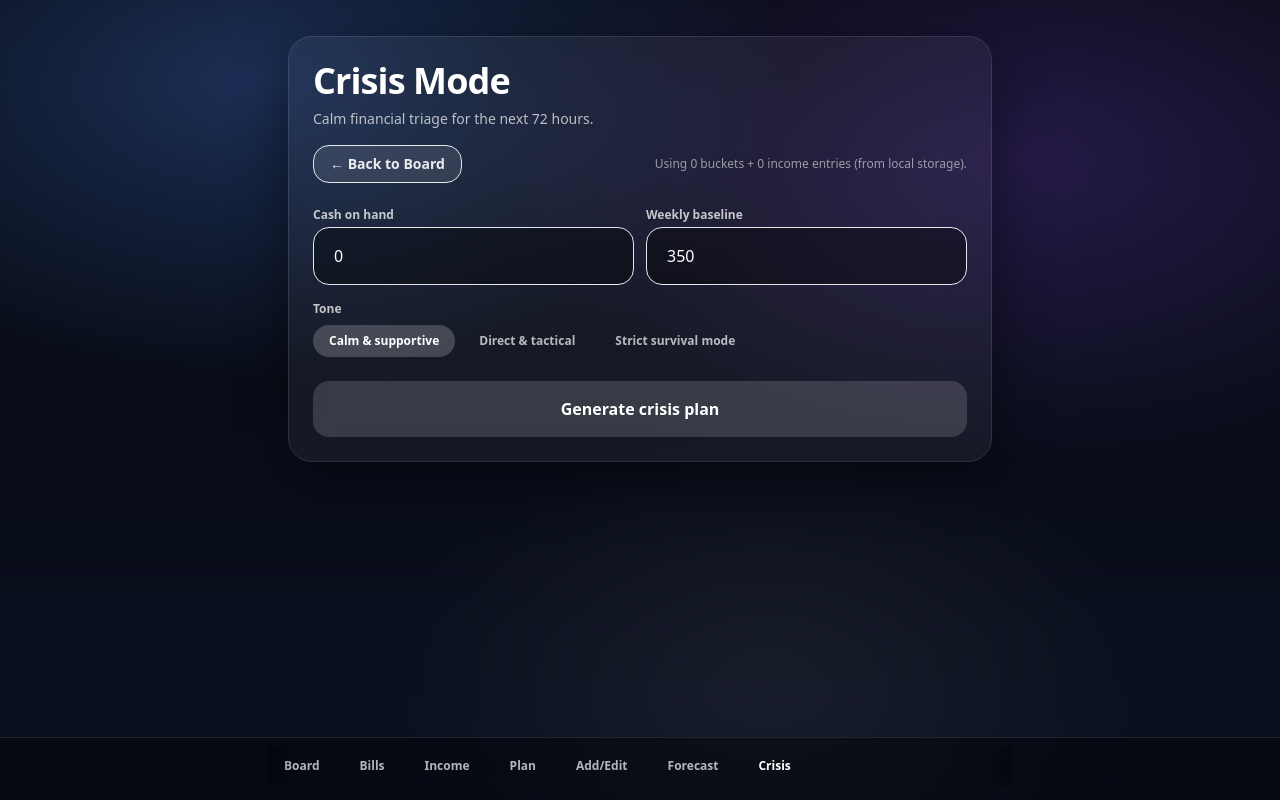
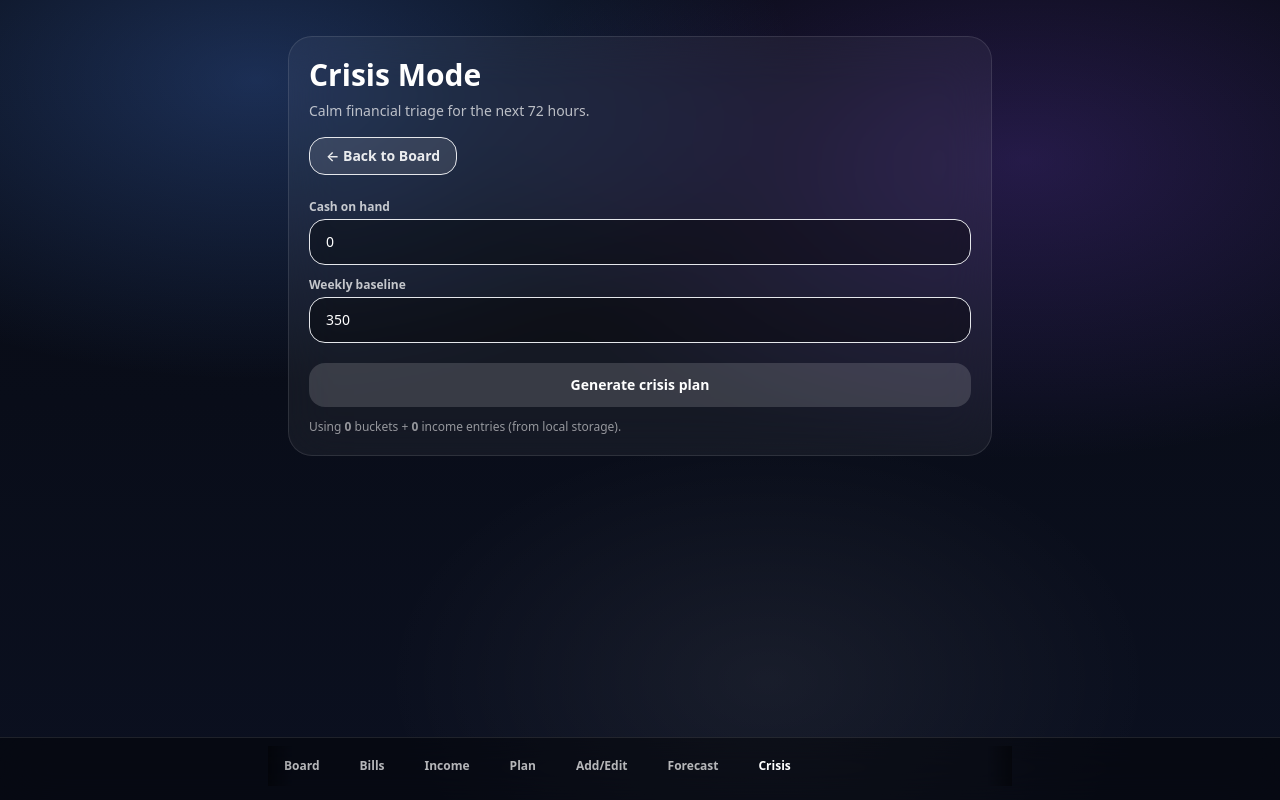
Before and after one commit to KristineMK72/money-control-board, a Next.js app: page /crisis in a window 1280 px wide. Built offline with nearby package versions, Linux system fonts and the light colour scheme.

Commit message:
Update page.tsx

```diff
--- a/app/crisis/page.tsx
+++ b/app/crisis/page.tsx
@@ -1,19 +1,18 @@
 "use client";
 
-import React, { useEffect, useMemo, useState } from "react";
+import React, { useEffect, useState } from "react";
 import Link from "next/link";
+import { STORAGE_KEY } from "@/lib/money/storageKey";
 
-const STORAGE_KEY = "money-control-board-v4";
-
-type Tone = "calm" | "direct" | "survival";
+type Bucket = { id?: string; name?: string; title?: string; remaining?: number; amount?: number };
+type Entry = { id?: string; amount?: number; date?: string; kind?: string; note?: string };
 
 export default function CrisisPage() {
   const [cashOnHand, setCashOnHand] = useState(0);
   const [weeklyBaseline, setWeeklyBaseline] = useState(350);
-  const [tone, setTone] = useState<Tone>("calm");
 
-  const [buckets, setBuckets] = useState<any[]>([]);
-  const [entries, setEntries] = useState<any[]>([]);
+  const [buckets, setBuckets] = useState<Bucket[]>([]);
+  const [entries, setEntries] = useState<Entry[]>([]);
 
   const [loading, setLoading] = useState(false);
   const [data, setData] = useState<any>(null);
@@ -24,16 +23,12 @@ export default function CrisisPage() {
       const raw = localStorage.getItem(STORAGE_KEY);
       if (!raw) return;
       const parsed = JSON.parse(raw);
-      setBuckets(Array.isArray(parsed?.buckets) ? parsed.buckets : []);
-      setEntries(Array.isArray(parsed?.entries) ? parsed.entries : []);
+      setBuckets(parsed.buckets || []);
+      setEntries(parsed.entries || []);
     } catch {
       // ignore
     }
   }, []);
-
-  const counts = useMemo(() => {
-    return { buckets: buckets.length, entries: entries.length };
-  }, [buckets, entries]);
 
   async function runPlan() {
     setLoading(true);
@@ -47,62 +42,45 @@ export default function CrisisPage() {
         body: JSON.stringify({
           cashOnHand,
           weeklyBaseline,
-          tone,
           buckets,
           entries,
         }),
       });
 
-      const json = await res.json().catch(() => null);
+      const text = await res.text();
+      if (!res.ok) throw new Error(text || `Request failed (${res.status})`);
 
-      if (!res.ok) {
-        const msg =
-          json?.error?.message ||
-          json?.error ||
-          json?.body ||
-          `Request failed (${res.status})`;
-        setError(String(msg));
-        return;
-      }
-
-      setData(json);
+      setData(JSON.parse(text));
     } catch (e: any) {
-      setError(e?.message || "Network error");
+      setError(e?.message || "Unknown error");
     } finally {
       setLoading(false);
     }
   }
 
   return (
-    <main className="mx-auto w-full max-w-3xl px-4 pb-28 pt-4 text-white font-sans">
-      <div className="rounded-3xl border border-white/10 bg-white/5 p-6 backdrop-blur-xl shadow-[0_18px_55px_rgba(0,0,0,0.45)]">
-        <div className="text-4xl font-black tracking-tight">Crisis Mode</div>
-        <div className="mt-2 text-sm text-white/70">
-          Calm financial triage for the next 72 hours.
-        </div>
+    <main className="mx-auto w-full max-w-3xl px-4 pb-28 pt-4 text-white">
+      <div className="rounded-3xl border border-white/10 bg-white/5 p-5 backdrop-blur-xl">
+        <div className="text-3xl font-black">Crisis Mode</div>
+        <div className="mt-2 text-sm text-white/70">Calm financial triage for the next 72 hours.</div>
 
-        <div className="mt-4 flex flex-wrap items-center gap-2">
+        <div className="mt-4">
           <Link
             href="/money"
             className="inline-flex items-center rounded-2xl border border-white/12 bg-white/10 px-4 py-2 text-sm font-semibold text-white/90"
           >
             ← Back to Board
           </Link>
-
-          <div className="ml-auto text-xs text-white/55">
-            Using {counts.buckets} buckets + {counts.entries} income entries (from local storage).
-          </div>
         </div>
 
-        <div className="mt-6 grid gap-4">
-          <div className="grid gap-3 sm:grid-cols-2">
+        <div className="mt-6 grid gap-3">
           <label className="grid gap-1">
             <span className="text-xs font-semibold text-white/75">Cash on hand</span>
             <input
               inputMode="decimal"
               value={String(cashOnHand)}
               onChange={(e) => setCashOnHand(Number(e.target.value))}
-                className="w-full rounded-2xl border border-white/12 bg-black/35 px-5 py-4 text-base text-white outline-none"
+              className="w-full rounded-2xl border border-white/12 bg-black/35 px-4 py-3 text-sm text-white outline-none"
             />
           </label>
 
@@ -112,101 +90,56 @@ export default function CrisisPage() {
               inputMode="decimal"
               value={String(weeklyBaseline)}
               onChange={(e) => setWeeklyBaseline(Number(e.target.value))}
-                className="w-full rounded-2xl border border-white/12 bg-black/35 px-5 py-4 text-base text-white outline-none"
+              className="w-full rounded-2xl border border-white/12 bg-black/35 px-4 py-3 text-sm text-white outline-none"
             />
-            </label>
-          </div>
-
-          <label className="grid gap-2">
-            <span className="text-xs font-semibold text-white/75">Tone</span>
-            <div className="flex flex-wrap gap-2">
-              {(["calm", "direct", "survival"] as Tone[]).map((t) => {
-                const active = tone === t;
-                return (
-                  <button
-                    key={t}
-                    type="button"
-                    onClick={() => setTone(t)}
-                    className={[
-                      "rounded-full px-4 py-2 text-xs font-semibold transition",
-                      active ? "bg-white/20 text-white" : "bg-white/8 text-white/70 hover:bg-white/12",
-                    ].join(" ")}
-                  >
-                    {t === "calm" ? "Calm & supportive" : t === "direct" ? "Direct & tactical" : "Strict survival mode"}
-                  </button>
-                );
-              })}
-            </div>
           </label>
         </div>
 
         <button
           onClick={runPlan}
           disabled={loading}
-          className="mt-6 w-full rounded-2xl bg-white/15 px-6 py-4 text-base font-black text-white hover:bg-white/20 disabled:opacity-60"
+          className="mt-5 w-full rounded-2xl bg-white/15 px-4 py-3 text-sm font-black text-white hover:bg-white/20 disabled:opacity-60"
         >
           {loading ? "Building plan…" : "Generate crisis plan"}
         </button>
+
+        <div className="mt-3 text-xs text-white/55">
+          Using <b>{buckets.length}</b> buckets + <b>{entries.length}</b> income entries (from local storage).
+        </div>
       </div>
 
       {error ? (
-        <div className="mt-4 rounded-3xl border border-red-500/20 bg-red-500/10 p-5 text-sm text-red-100">
+        <div className="mt-4 rounded-3xl border border-red-400/20 bg-red-500/10 p-5">
           <div className="text-lg font-black">Crisis plan failed</div>
-          <div className="mt-2 break-words text-white/85">{error}</div>
+          <pre className="mt-2 whitespace-pre-wrap text-xs text-white/80">{error}</pre>
         </div>
       ) : null}
 
       {data ? (
         <div className="mt-4 grid gap-3">
-          {/* Score + headline */}
-          <div className="rounded-3xl border border-white/10 bg-white/5 p-6 backdrop-blur-xl">
-            <div className="flex items-start justify-between gap-4">
-              <div className="text-2xl font-black">{data.headline}</div>
-              {typeof data.stabilityScore === "number" ? (
-                <div className="rounded-2xl bg-black/25 px-4 py-2 text-center">
-                  <div className="text-xs text-white/60">Stability</div>
-                  <div className="text-2xl font-black">{data.stabilityScore}</div>
-                </div>
-              ) : null}
-            </div>
+          <div className="rounded-3xl border border-white/10 bg-white/5 p-5 backdrop-blur-xl">
+            <div className="text-xl font-black">{data.headline}</div>
 
-            <div className="mt-4">
-              <div className="text-sm font-black text-white/90">Top actions now</div>
+            <div className="mt-3 text-sm font-black text-white/90">Top actions now</div>
             <ul className="mt-2 list-disc space-y-1 pl-5 text-sm text-white/80">
               {(data.top3ActionsNow || []).map((x: string, i: number) => (
                 <li key={i}>{x}</li>
               ))}
             </ul>
-            </div>
-          </div>
 
-          {/* Priority funding */}
-          <div className="rounded-3xl border border-white/10 bg-white/5 p-6 backdrop-blur-xl">
-            <div className="text-sm font-black text-white/90">Priority funding</div>
-            <div className="mt-3 grid gap-3">
+            <div className="mt-4 text-sm font-black text-white/90">Priority funding</div>
+            <div className="mt-2 grid gap-2">
               {(data.priorityFunding || []).map((p: any, i: number) => (
                 <div key={i} className="rounded-2xl border border-white/10 bg-black/20 p-4">
                   <div className="flex items-center justify-between gap-3">
-                    <div className="text-base font-black">{p.bucketName}</div>
-                    <div className="text-base font-black">{Number(p.recommendedAmount || 0).toFixed(2)}</div>
+                    <div className="font-black">{p.bucketName}</div>
+                    <div className="font-black">{Number(p.recommendedAmount || 0).toFixed(2)}</div>
                   </div>
                   <div className="mt-1 text-xs text-white/70">{p.why}</div>
                 </div>
               ))}
             </div>
           </div>
-
-          {/* 72-hour plan */}
-          {Array.isArray(data.plan72h) ? (
-            <div className="rounded-3xl border border-white/10 bg-white/5 p-6 backdrop-blur-xl">
-              <div className="text-sm font-black text-white/90">72-hour plan</div>
-              <ol className="mt-2 list-decimal space-y-2 pl-5 text-sm text-white/80">
-                {data.plan72h.map((x: string, i: number) => (
-                  <li key={i}>{x}</li>
-                ))}
-              </ol>
-            </div>
-          ) : null}
         </div>
       ) : null}
     </main>
```
Lines whose indentation alone changed are shown as unchanged.
